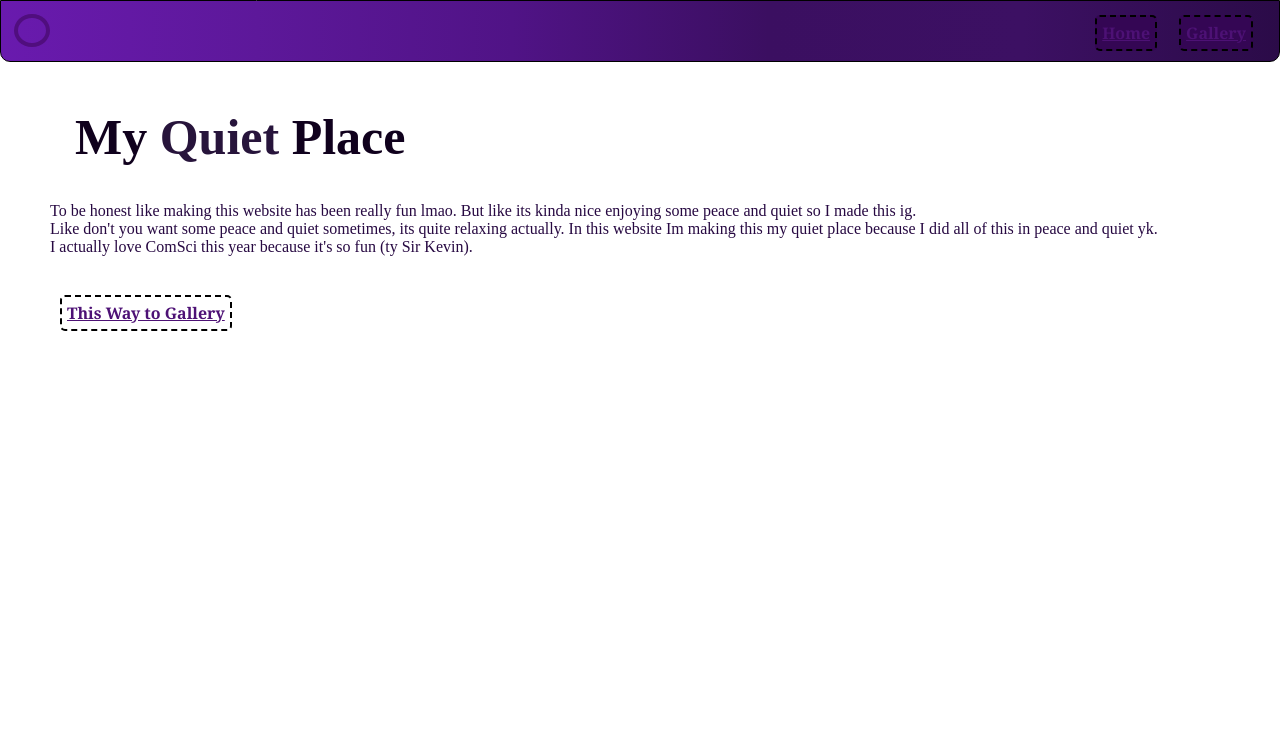
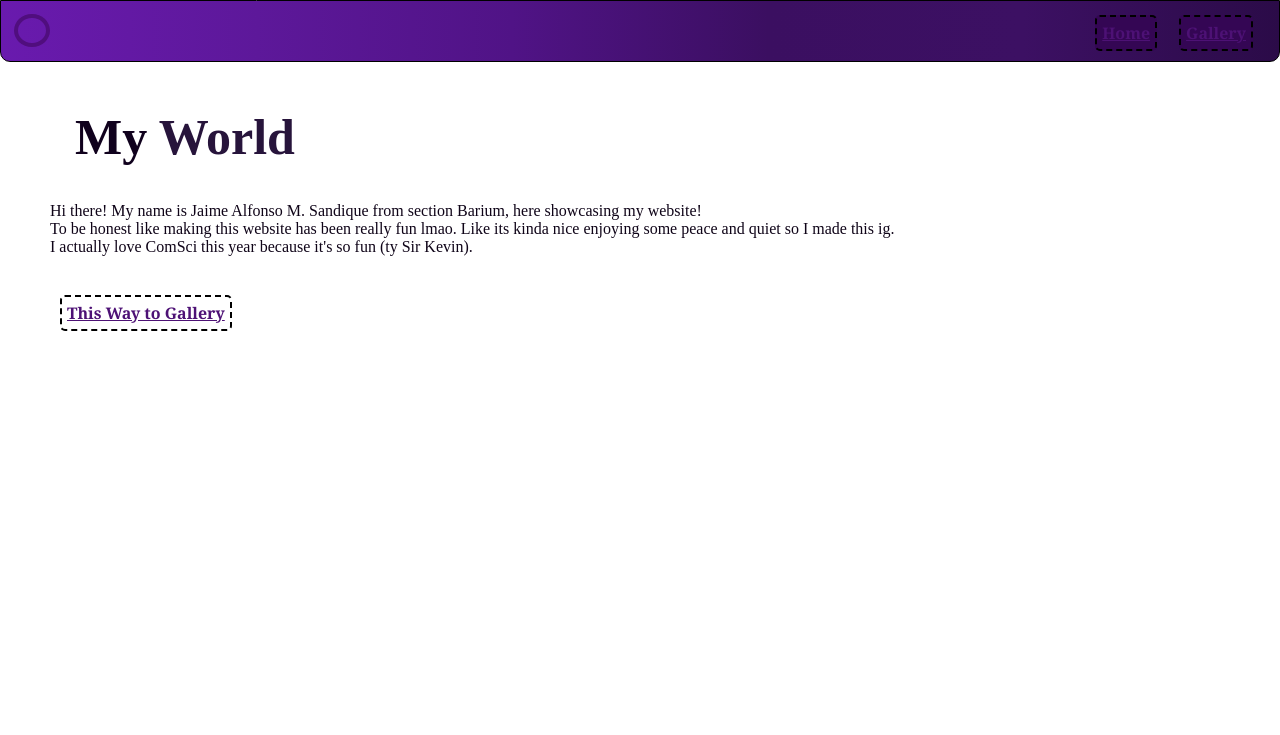
Before and after one commit to aaParty/Q1AA1_BA_jasandique, a plain HTML site: page home.html in a window 1280 px wide. Shown: the top 735 px of the page. Drawn offline with Linux system fonts and the light colour scheme.

Commit message:
Add files via upload

```diff
--- a/home.html
+++ b/home.html
@@ -24,19 +24,15 @@
                     </b>
 
                     <b style="color: rgb(39, 20, 59); font-size: 50px;">
-                        Quiet
-                    </b>
-
-                    <b style="color: rgb(16, 1, 29); font-size: 50px;;">
-                        Place
+                        World
                     </b>
                 </h1>
 
                 <br>
                 <br>
 
-                <p style="color: rgb(39, 9, 66); margin-left: 50px;">
-                    To be honest like making this website has been really fun lmao. But like its kinda nice enjoying some peace and quiet so I made this ig. <br> Like don't you want some peace and quiet sometimes, its quite relaxing actually. In this website Im making this my quiet place because I did all of this in peace and quiet yk. <br> I actually love ComSci this year because it's so fun (ty Sir Kevin).
+                <p style="color: rgb(15, 4, 24); margin-left: 50px;">
+                    Hi there! My name is Jaime Alfonso M. Sandique from section Barium, here showcasing my website! <br> To be honest like making this website has been really fun lmao. Like its kinda nice enjoying some peace and quiet so I made this ig. <br> I actually love ComSci this year because it's so fun (ty Sir Kevin).
                 </p>
 
                 <br>
```
